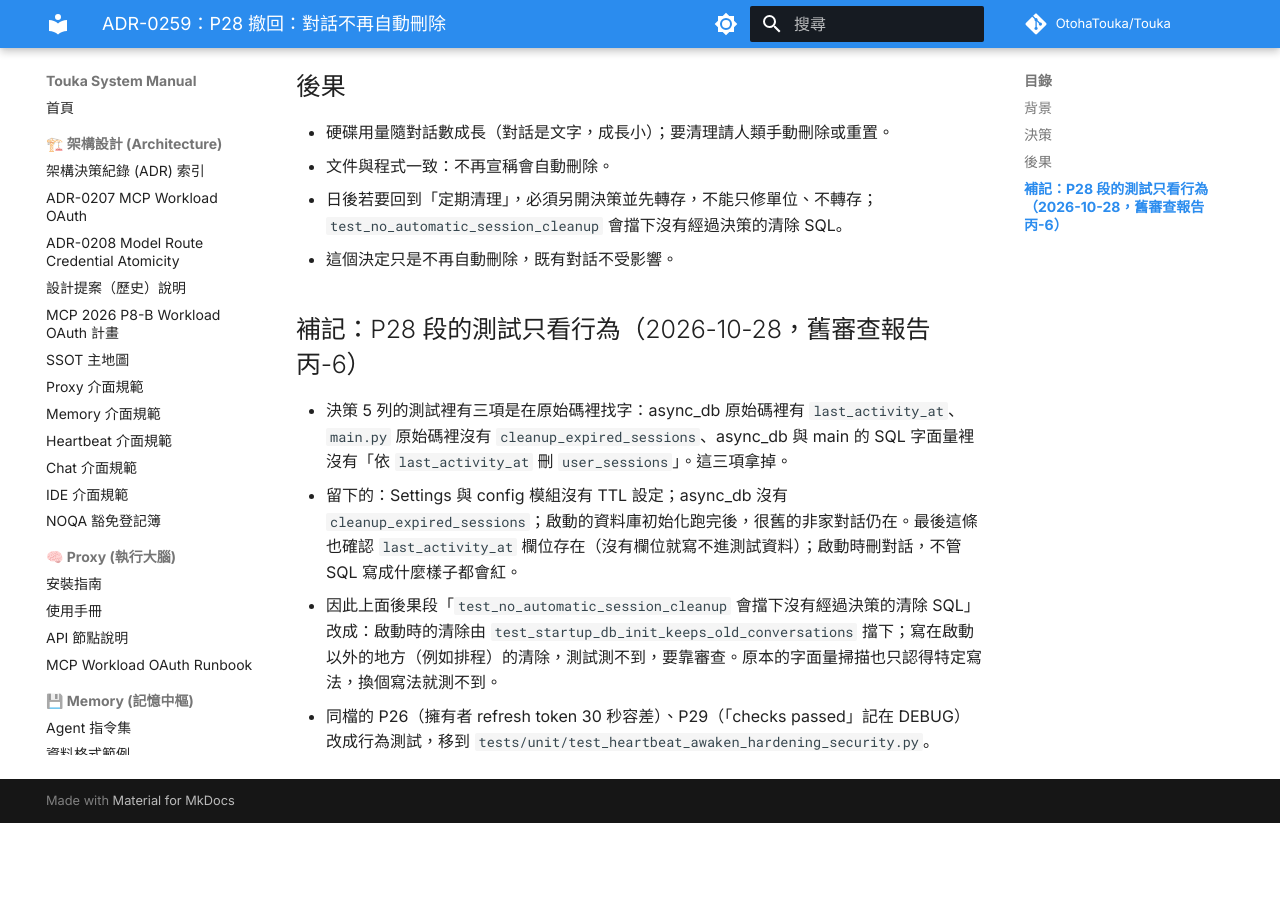
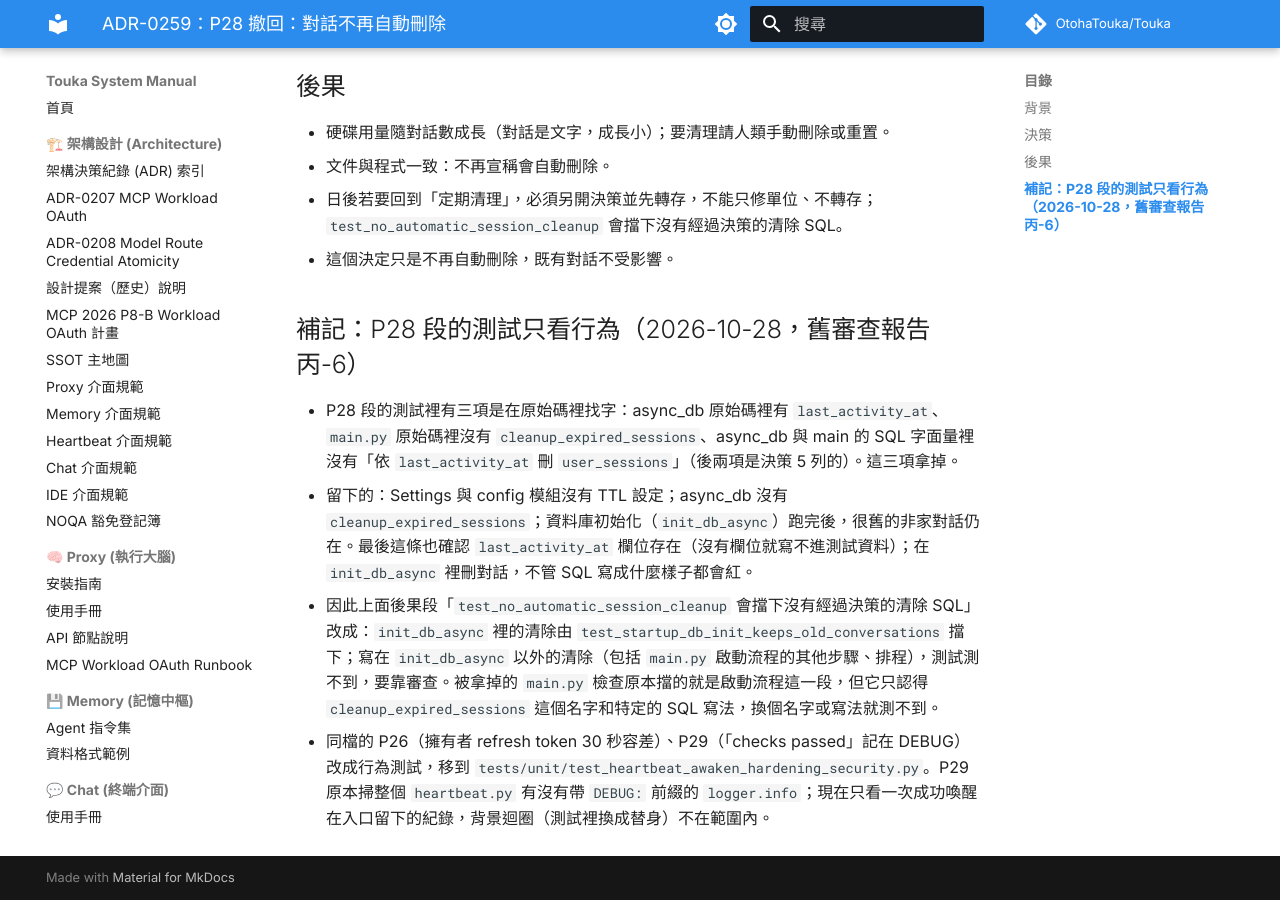
Before and after one commit to OtohaTouka/Touka, an MkDocs documentation site: the page built from docs/architecture/adr/0259-p28-session-cleanup-withdrawn.md, in a window 1280 px wide and 900 px high, scrolled down 1265 px. Built offline with MkDocs 1.6.1 and Material for MkDocs 9.7.7, drawn with Linux system fonts in a browser that asks for light colours; comment, search, counter and statistics services are not loaded; before the commit the page ends 2088 px from its top, so only the background shows below that.

Commit message:
docs(adr-0259): say the kept test covers init_db_async only
DEV-B round 1: the startup test calls init_db_async directly, so a
cleanup added elsewhere in the main.py lifespan or in a schedule is not
caught; say so in the ADR addendum, CHANGELOG and HANDOVER §3. Also note
that the P29 test now looks only at the awaken entry, and rename the P26
test so its name matches what it checks.

Co-Authored-By: Claude Opus 5.5 <noreply@anthropic.com>

```diff
--- a/docs/architecture/adr/0259-p28-session-cleanup-withdrawn.md
+++ b/docs/architecture/adr/0259-p28-session-cleanup-withdrawn.md
@@ -30,7 +30,7 @@
 
 ## 補記：P28 段的測試只看行為（2026-10-28，舊審查報告丙-6）
 
-- 決策 5 列的測試裡有三項是在原始碼裡找字：async_db 原始碼裡有 `last_activity_at`、`main.py` 原始碼裡沒有 `cleanup_expired_sessions`、async_db 與 main 的 SQL 字面量裡沒有「依 `last_activity_at` 刪 `user_sessions`」。這三項拿掉。
-- 留下的：Settings 與 config 模組沒有 TTL 設定；async_db 沒有 `cleanup_expired_sessions`；啟動的資料庫初始化跑完後，很舊的非家對話仍在。最後這條也確認 `last_activity_at` 欄位存在（沒有欄位就寫不進測試資料）；啟動時刪對話，不管 SQL 寫成什麼樣子都會紅。
-- 因此上面後果段「`test_no_automatic_session_cleanup` 會擋下沒有經過決策的清除 SQL」改成：啟動時的清除由 `test_startup_db_init_keeps_old_conversations` 擋下；寫在啟動以外的地方（例如排程）的清除，測試測不到，要靠審查。原本的字面量掃描也只認得特定寫法，換個寫法就測不到。
-- 同檔的 P26（擁有者 refresh token 30 秒容差）、P29（「checks passed」記在 DEBUG）改成行為測試，移到 `tests/unit/test_heartbeat_awaken_hardening_security.py`。
+- P28 段的測試裡有三項是在原始碼裡找字：async_db 原始碼裡有 `last_activity_at`、`main.py` 原始碼裡沒有 `cleanup_expired_sessions`、async_db 與 main 的 SQL 字面量裡沒有「依 `last_activity_at` 刪 `user_sessions`」（後兩項是決策 5 列的）。這三項拿掉。
+- 留下的：Settings 與 config 模組沒有 TTL 設定；async_db 沒有 `cleanup_expired_sessions`；資料庫初始化（`init_db_async`）跑完後，很舊的非家對話仍在。最後這條也確認 `last_activity_at` 欄位存在（沒有欄位就寫不進測試資料）；在 `init_db_async` 裡刪對話，不管 SQL 寫成什麼樣子都會紅。
+- 因此上面後果段「`test_no_automatic_session_cleanup` 會擋下沒有經過決策的清除 SQL」改成：`init_db_async` 裡的清除由 `test_startup_db_init_keeps_old_conversations` 擋下；寫在 `init_db_async` 以外的清除（包括 `main.py` 啟動流程的其他步驟、排程），測試測不到，要靠審查。被拿掉的 `main.py` 檢查原本擋的就是啟動流程這一段，但它只認得 `cleanup_expired_sessions` 這個名字和特定的 SQL 寫法，換個名字或寫法就測不到。
+- 同檔的 P26（擁有者 refresh token 30 秒容差）、P29（「checks passed」記在 DEBUG）改成行為測試，移到 `tests/unit/test_heartbeat_awaken_hardening_security.py`。P29 原本掃整個 `heartbeat.py` 有沒有帶 `DEBUG:` 前綴的 `logger.info`；現在只看一次成功喚醒在入口留下的紀錄，背景迴圈（測試裡換成替身）不在範圍內。
```
Also changed, not shown: HANDOVER.md (+1 -0 lines), docs/CHANGELOG.md (+1 -1 lines), 1 other file.
